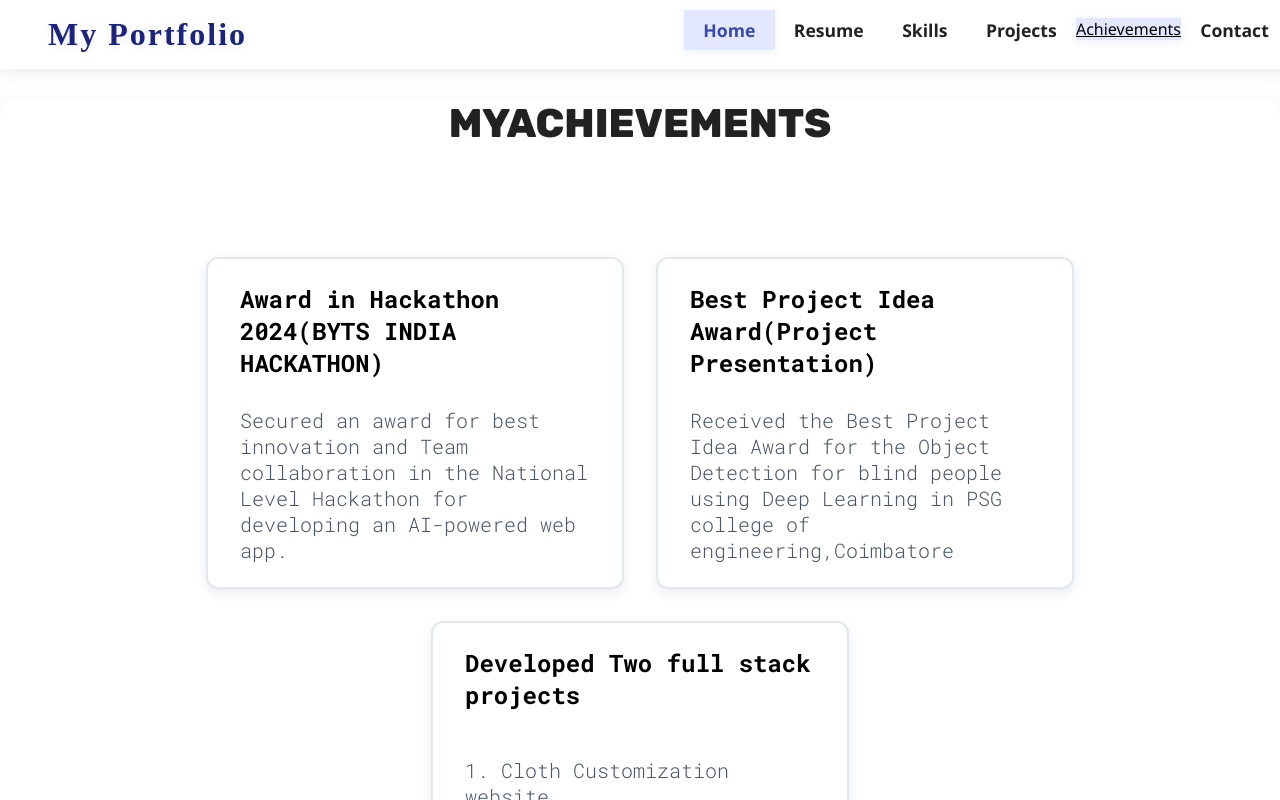
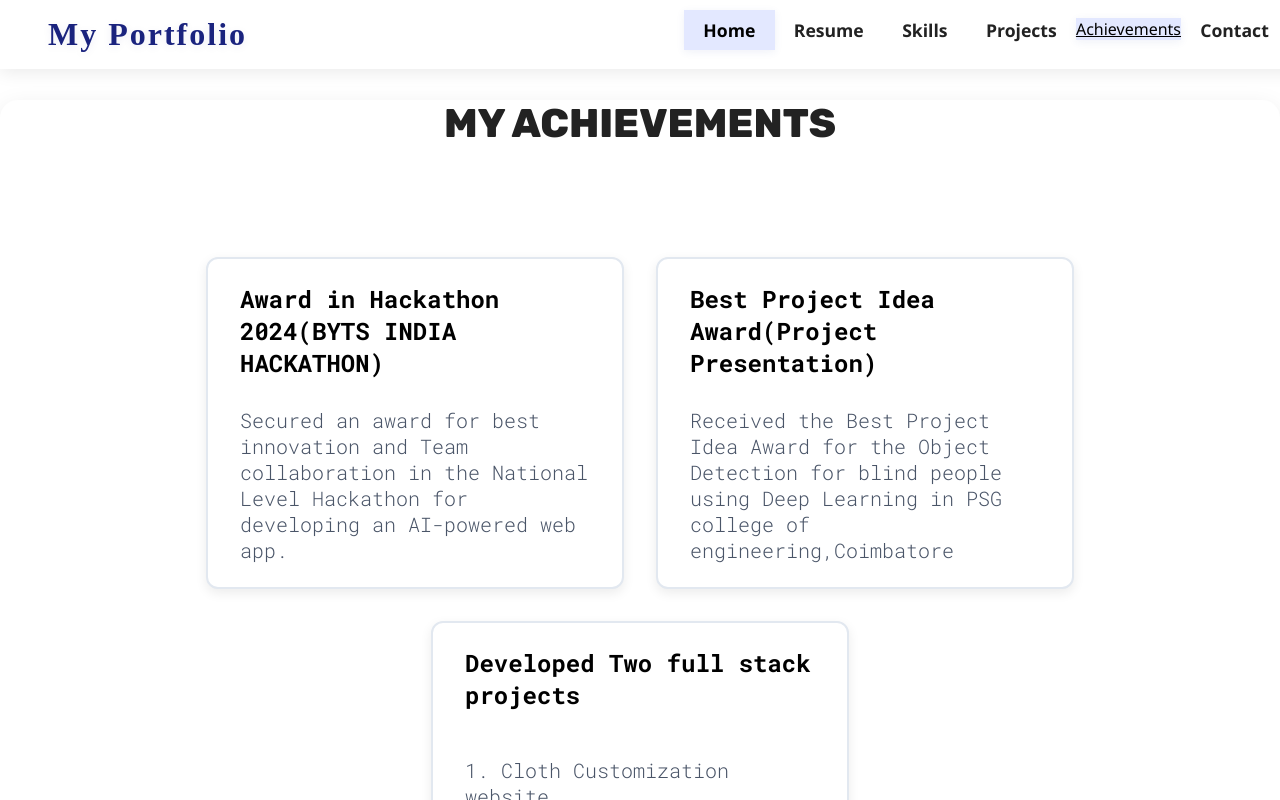
Before and after one commit to RISHE-AI/portify, a React (Vite) app: page /achievements in a window 1280 px wide. In both pictures the pointer is over the link "Home". Shown: the top 800 px of the page. Built offline with nearby package versions, Linux system fonts and the light colour scheme.

Commit message:
resume updated

```diff
--- a/src/common/NavbarStyles.module.css
+++ b/src/common/NavbarStyles.module.css
@@ -51,7 +51,7 @@
 .link:hover,
 .link:focus {
   background: #e3e8ff;
-  color: #3949ab;
+  color: #000000;
   box-shadow: 0 2px 8px rgba(57, 73, 171, 0.08);
   outline: none;
 }
--- a/src/sections/Achievements/Achievements.jsx
+++ b/src/sections/Achievements/Achievements.jsx
@@ -6,7 +6,7 @@ import fullstackCertImg from '../../assets/fullstack-cert.png';*/
 function Achievements() {
   return (
     <section id="achievements" className={styles.container}>
-      <h1 className="sectionTitle">MyAchievements</h1>
+      <h1 className="sectionTitle">My Achievements</h1>
       <div className={styles.achievementsList}>
         <div className={styles.achievementCard}>
           {/* <img src={hackathonImg} alt="Hackathon Winner" className={styles.achievementImg} /> */}
```
Also changed, not shown: 2 other files (tests, documents, lock files or other folders).
